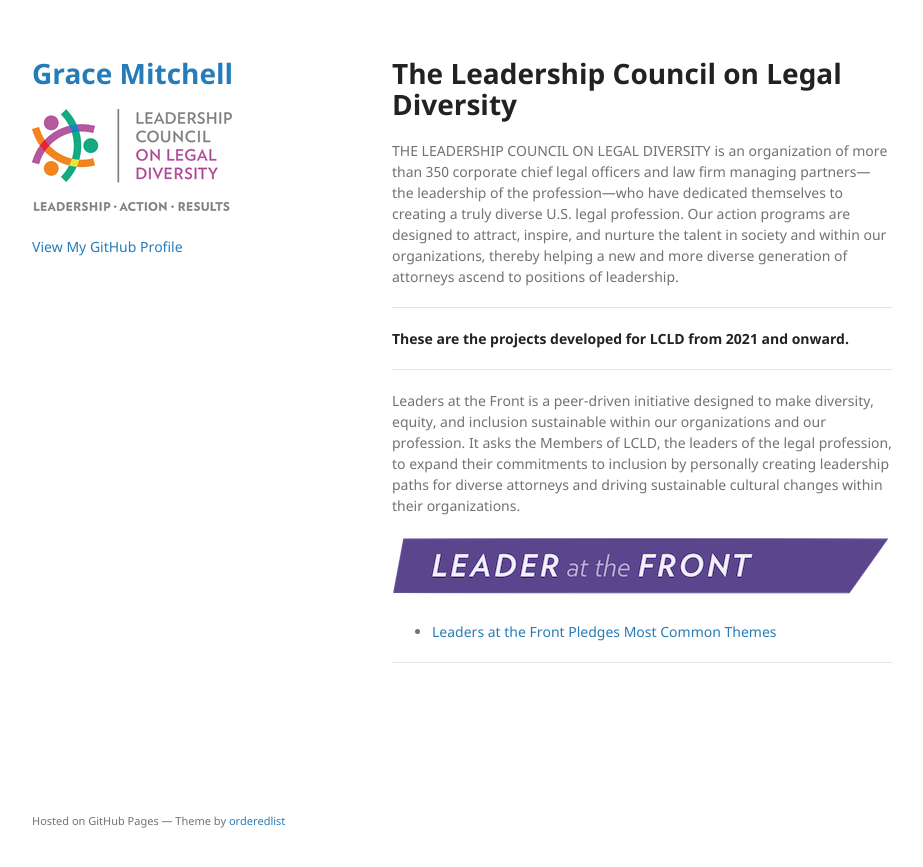
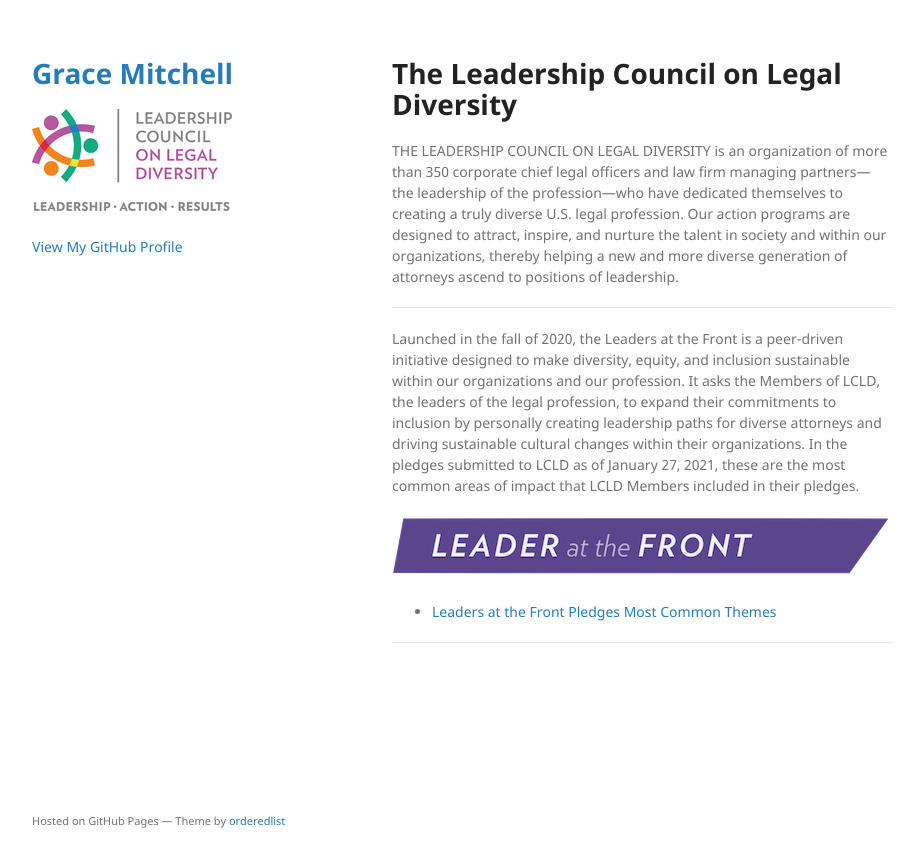
Before and after one commit to gymitchell95/gymitchell95.github.io, a Jekyll site: the page built from index.md, in a window 1280 px wide. Shown: the top 867 px of the page, without its empty margins (178-1101 px from the left). Built offline with Jekyll 4.4.1, drawn with Linux system fonts in a browser that asks for light colours; our own code applies the rules of GitHub Pages for plain Markdown files; the repository's description, which GitHub fills in, is left out.

Commit message:
Update index.md

```diff
--- a/index.md
+++ b/index.md
@@ -4,14 +4,9 @@
 # The Leadership Council on Legal Diversity
 THE LEADERSHIP COUNCIL ON LEGAL DIVERSITY is an organization of more than 350 corporate chief legal officers and law firm managing partners—the leadership of the profession—who have dedicated themselves to creating a truly diverse U.S. legal profession. Our action programs are designed to attract, inspire, and nurture the talent in society and within our organizations, thereby helping a new and more diverse generation of attorneys ascend to positions of leadership.
 
-
 ---
 
-**These are the projects developed for LCLD from 2021 and onward.**
-
----
-
-Leaders at the Front is a peer-driven initiative designed to make diversity, equity, and inclusion sustainable within our organizations and our profession. It asks the Members of LCLD, the leaders of the legal profession, to expand their commitments to inclusion by personally creating leadership paths for diverse attorneys and driving sustainable cultural changes within their organizations.
+Launched in the fall of 2020, the Leaders at the Front is a peer-driven initiative designed to make diversity, equity, and inclusion sustainable within our organizations and our profession. It asks the Members of LCLD, the leaders of the legal profession, to expand their commitments to inclusion by personally creating leadership paths for diverse attorneys and driving sustainable cultural changes within their organizations. In the pledges submitted to LCLD as of January 27, 2021, these are the most common areas of impact that LCLD Members included in their pledges.
 
 ![My Picture](/Pics/Leader_at_the_Front_Band_sRCu8Qp.png)
 
```
